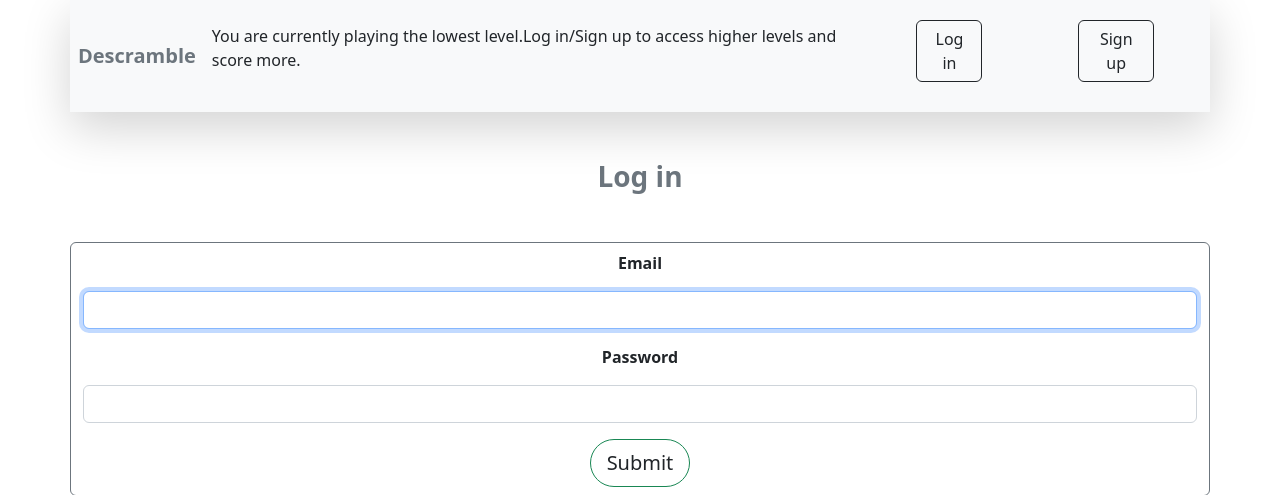
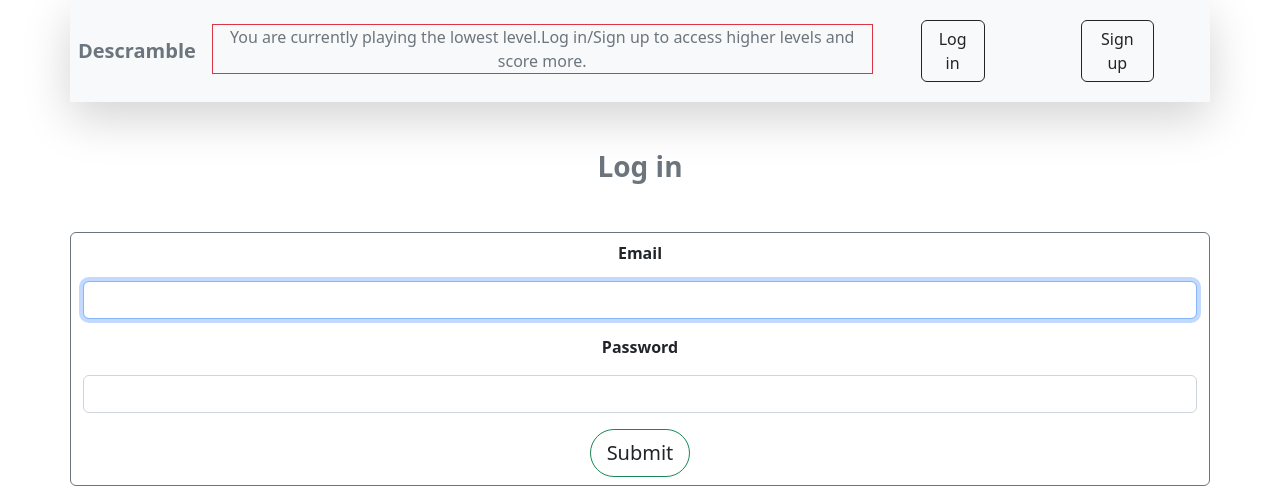
Before and after one commit to grgkimari/descramble, a Django app: page /login in a window 1280 px wide. Shown: the top 495 px of the page. Run offline with Django 4.2, Linux system fonts and the light colour scheme.

Commit message:
minor bug fixes

```diff
--- a/apps/game/Templates/game/base.html
+++ b/apps/game/Templates/game/base.html
@@ -44,7 +44,7 @@
         {% else %}
             <ul class="navbar-nav">
                 <li class="my-2">
-                    <p>You are currently playing the lowest level.Log in/Sign up to access higher levels and score more.</p>
+                    <div class="container text-secondary text-center border border-1 border-danger">You are currently playing the lowest level.Log in/Sign up to access higher levels and score more.</div>
                 </li>
                 <li class="mx-5">
                     <a href="{% url 'login' %}" class="btn btn-outline-dark my-1">Log in</a>
--- a/apps/game/views.py
+++ b/apps/game/views.py
@@ -211,7 +211,7 @@ def homePage(request):
     else:
         #if form is not submitted
         form = AttemptForm()
-        message = "Welcome to descramble"
+        message = "Welcome to Descramble!"
         lives = None
 
 
```
Also changed, not shown: db.sqlite3.
